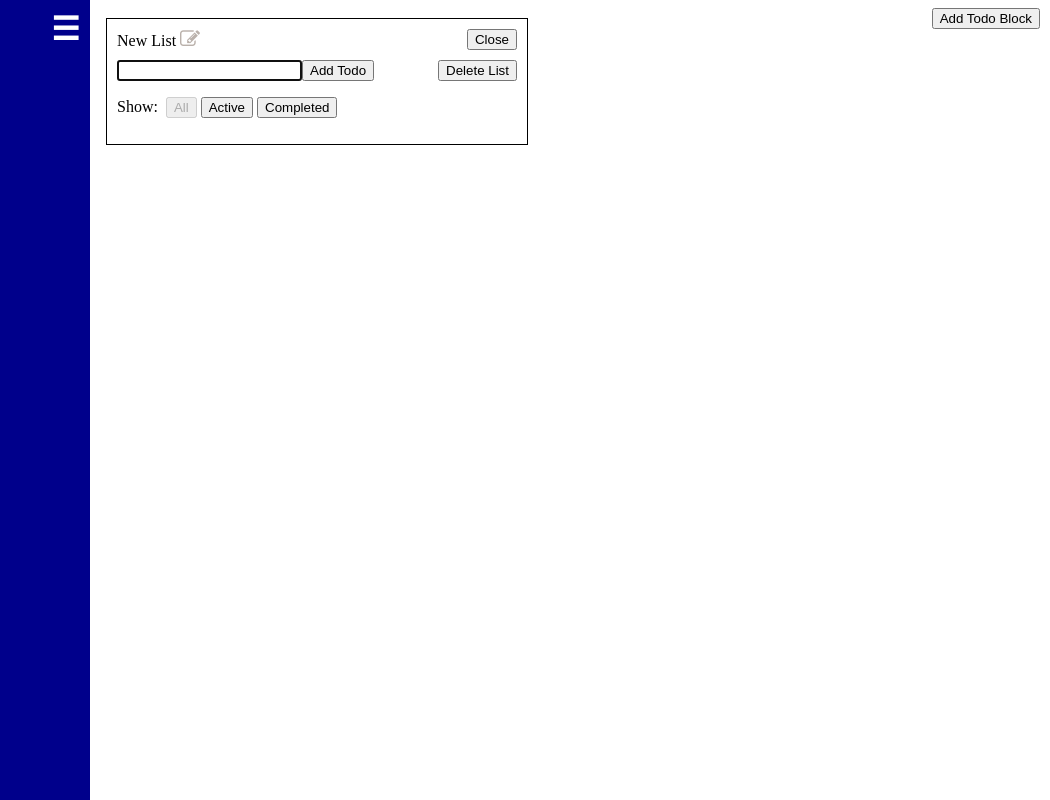
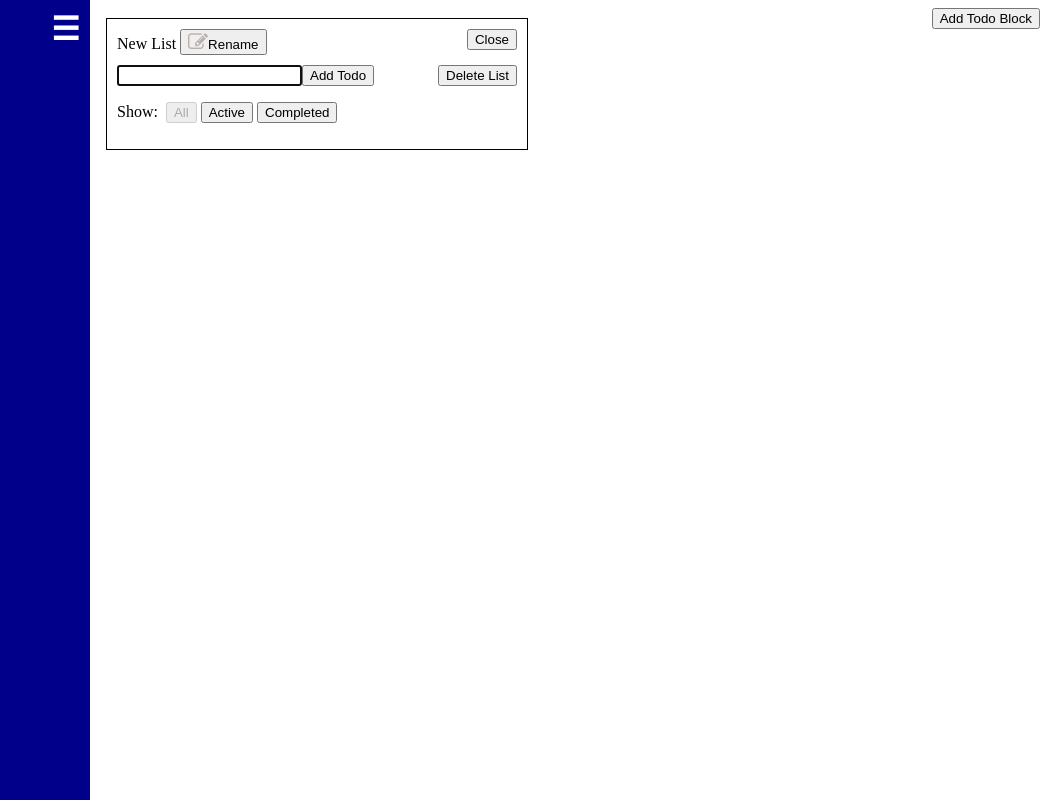
Before and after one commit to YanaMIvanova/todo-list-app, a React (Create React App) app: page / in a window 1280 px wide. Both pictures are taken after a click on the button "Add Todo Block". Shown: the whole page, without its empty margins (230-1280 px from the left). Built offline with nearby package versions, Linux system fonts and the light colour scheme.

Commit message:
Func - prevent setting null to closed blocks and change the close block button text

```diff
--- a/public/index.html
+++ b/public/index.html
@@ -77,6 +77,7 @@
             .closed-todo-block {
                 text-align: left;
                 white-space: nowrap;
+                padding-left: 40px;
             }
         </style>
     </head>
--- a/src/components/TodoBlockHeader.js
+++ b/src/components/TodoBlockHeader.js
@@ -18,10 +18,12 @@ class TodoBlockHeader extends Component {
             {title}
             &nbsp;
             {checkIsExpanded && (
-                <i
-                    onClick={toggleChangeTitleForm}
-                    className="fa fa-edit"
-                />
+                <button onClick={toggleChangeTitleForm}>
+                    <i
+                        className="fa fa-edit"
+                    />
+                    Rename
+                </button>
             )}
             <button
                 style={{
--- a/src/components/TodoBlocks.js
+++ b/src/components/TodoBlocks.js
@@ -22,6 +22,7 @@ const TodoBlocks = ({
         >
             <Dashboard closedTodoBlocks={closedTodoBlocks} />
             {
+                console.log(blocks) ||
                 blocks.map(block =>
                     <TodoBlock
                         key={block.id}
--- a/src/reducers/todoBlocksList.js
+++ b/src/reducers/todoBlocksList.js
@@ -26,29 +26,29 @@ const todosBlocks = (state = initialState, action) => {
                 ...state,
                 closedTodoBlocks: action.blocks
             }
-        case actionTypes.REMOVE_TODO_BLOCK:
+        case actionTypes.REMOVE_TODO_BLOCK: {
+            const {[action.blockId]: _blockId, ...rest} = state.todoBlocksById
+
             return {
                 ...state,
-                todoBlocksById: (() => {
-                    const {[action.blockId]: _blockId, ...rest} = state.todoBlocksById
-                    return rest
-                }),
+                todoBlocksById: rest,
                 todoBlocksIds: state.todoBlocksIds.filter(id => id !== action.blockId)
             }
-        case actionTypes.DELETE_TODO_BLOCK:
+        }
+        case actionTypes.DELETE_TODO_BLOCK: {
+            const {[action.blockId]: _blockId, ...rest} = state.todoBlocksById
+
             return {
                 ...state,
                 todoBlocksIds: state.todoBlocksIds.filter(id => id !== action.blockId),
-                currentTodoBlockId:  state.currentTodoBlockId === action.blockId
+                currentTodoBlockId: state.currentTodoBlockId === action.blockId
                     ? state.currentTodoBlockId === state.todoBlocksIds[0]
                         ? state.todoBlocksIds[1]
                         : state.todoBlocksIds[0]
                     : state.currentTodoBlockId,
-                todoBlocksById: (() => {
-                    const {[action.blockId]: _blockId, ...rest} = state.todoBlocksById
-                    return rest
-                })()
+                todoBlocksById: rest
             }
+        }
         case actionTypes.SET_CURRENT_TODO_BLOCK:
             return {
                 ...state,
--- a/src/saga/index.js
+++ b/src/saga/index.js
@@ -147,6 +147,7 @@ export function* closeTodoBlockWorker({ blockId }) {
     const closedTodoBlocksIds = yield call(readFromStorage, "closedTodoBlocksIds")
 
     const todoBlockToClose = yield select(todoBlockSelector, blockId)
+    console.log(blockId, closedTodoBlocks, closedTodoBlocksIds, todoBlockToClose)
     yield put(removeTodoBlock(blockId))
 
     if(!closedTodoBlocksIds.includes(blockId)) {
@@ -160,7 +161,9 @@ export function* closeTodoBlockWorker({ blockId }) {
 export function* fetchClosedTodoBlocksWorker() {
     const closedTodoBlocks = yield call(readFromStorage, "closedTodoBlocks")
 
-    yield put(setClosedTodoBlocks(closedTodoBlocks))
+    if (closedTodoBlocks != null) {
+        yield put(setClosedTodoBlocks(closedTodoBlocks))
+    }
 }
 
 export function* toggleTodoWorker({ id }) {
```
